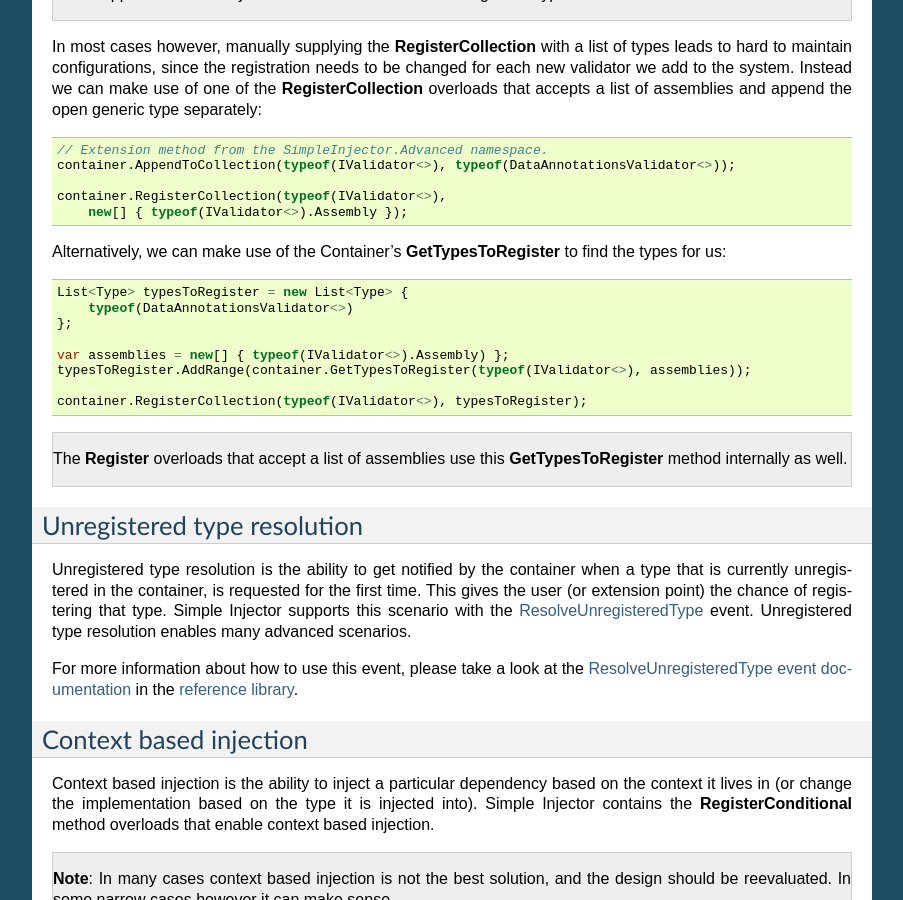
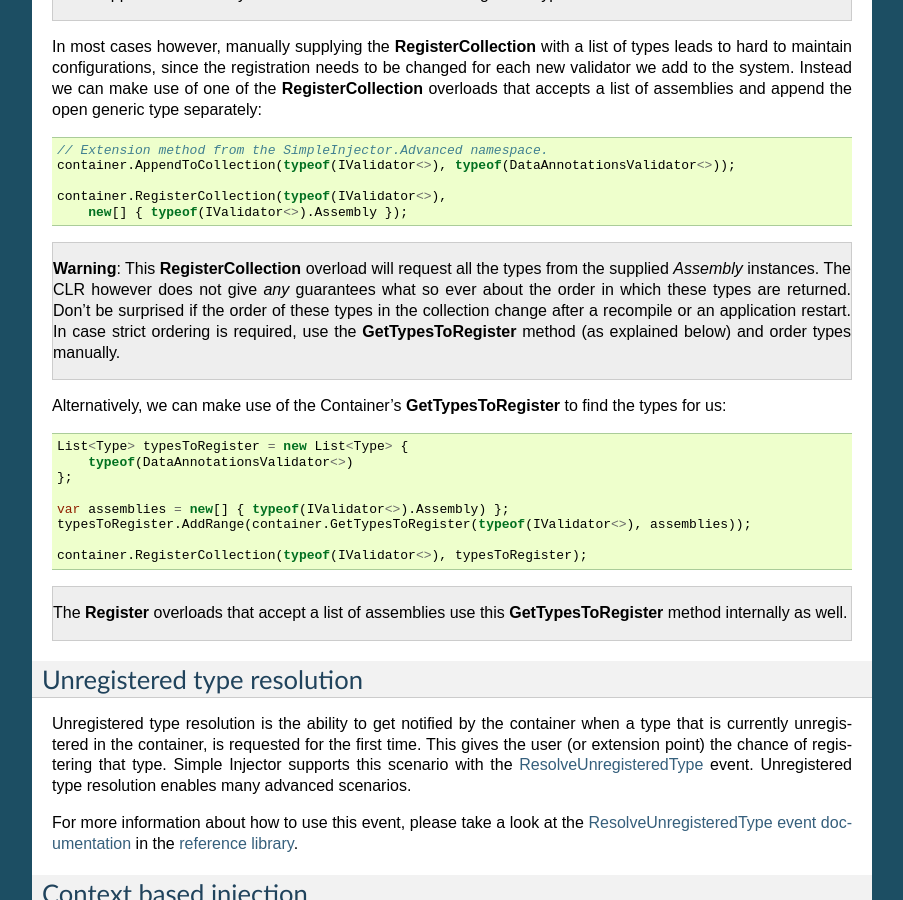
Before and after one commit to simpleinjector/Documentation, a Sphinx documentation site: the page built from source/advanced.rst, in a window 1280 px wide and 900 px high, scrolled down 6054 px. Shown: the whole window, without its empty margins (198-1101 px from the left). Built offline with Sphinx 7.4.7, drawn with Linux system fonts in a browser that asks for light colours.

Commit message:
Warning about ordering added
Warning added about the order of types in RegisterCollection overload
that accepts Assembly instances to be undeterministic.

```diff
--- a/source/advanced.rst
+++ b/source/advanced.rst
@@ -300,6 +300,10 @@ In most cases however, manually supplying the **RegisterCollection** with a list
 
     container.RegisterCollection(typeof(IValidator<>),
         new[] { typeof(IValidator<>).Assembly });
+
+.. container:: Note
+
+    **Warning**: This **RegisterCollection** overload will request all the types from the supplied *Assembly* instances. The CLR however does not give *any* guarantees what so ever about the order in which these types are returned. Don't be surprised if the order of these types in the collection change after a recompile or an application restart. In case strict ordering is required, use the **GetTypesToRegister** method (as explained below) and order types manually.
 
 Alternatively, we can make use of the Container's **GetTypesToRegister** to find the types for us:
 
```
